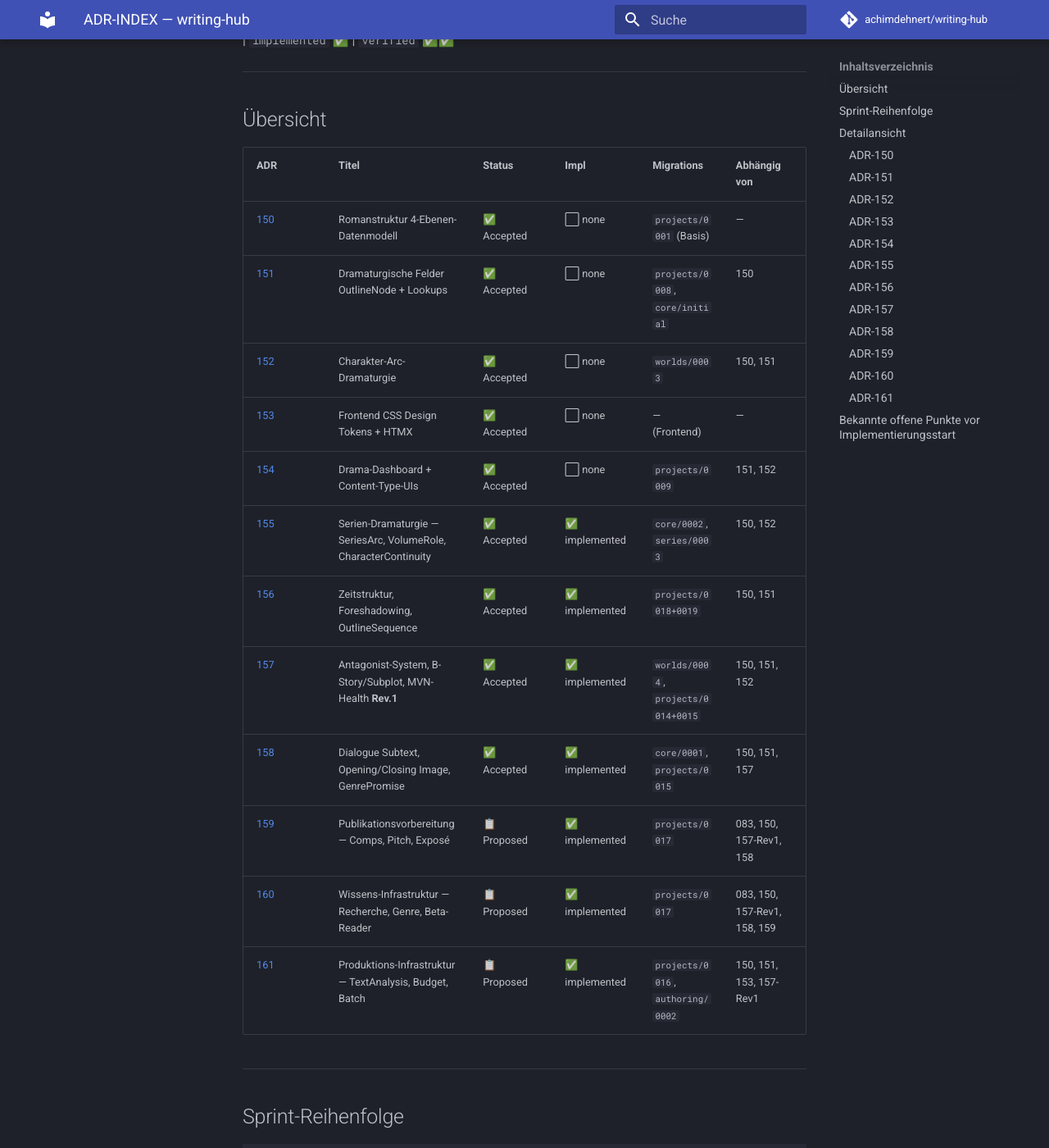
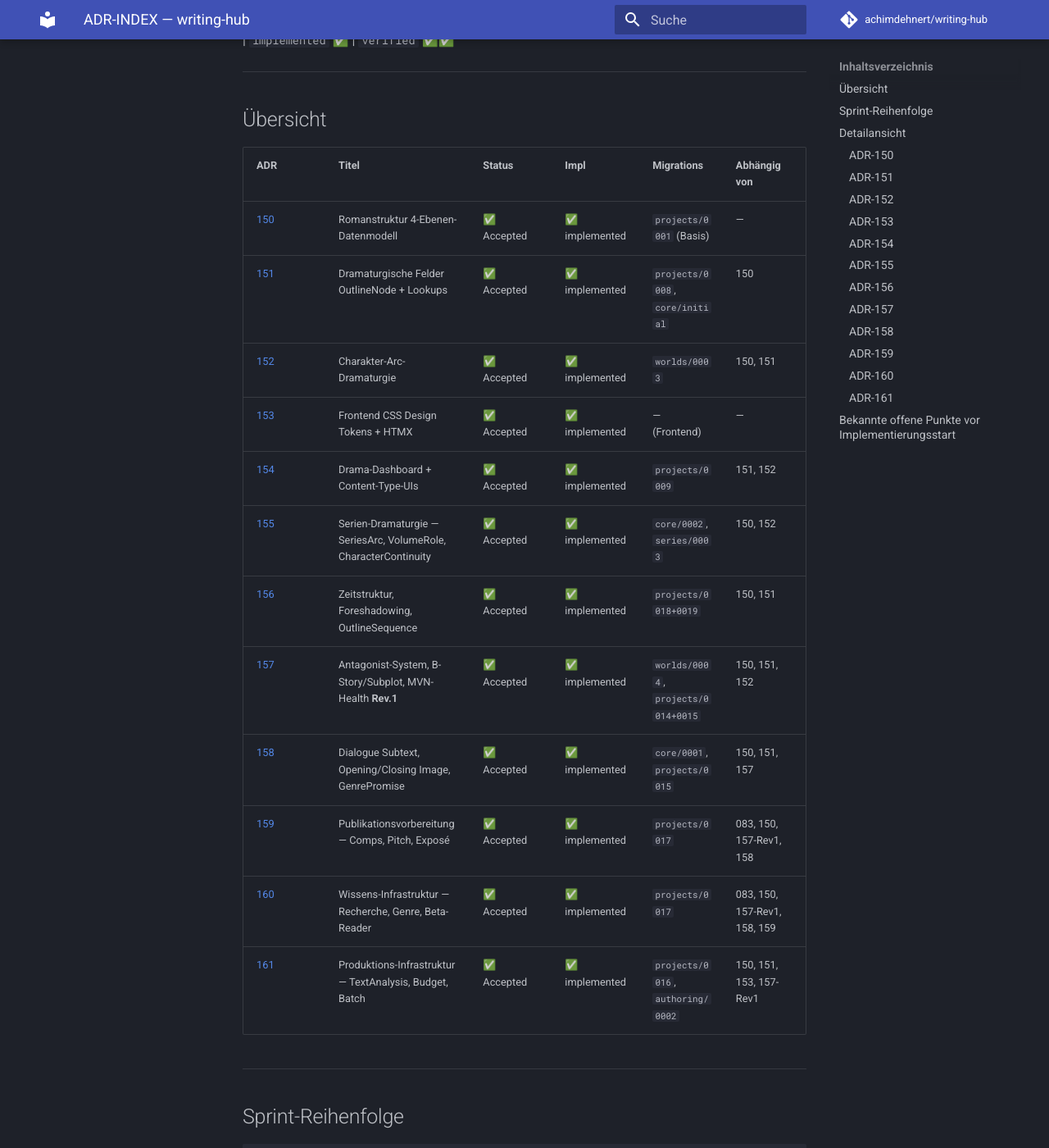
Before and after one commit to achimdehnert/writing-hub, an MkDocs documentation site: the page built from docs/adr/ADR-INDEX.md, in a window 1280 px wide and 1400 px high, scrolled down 268 px. Shown: the whole window at 82% size. Built offline with MkDocs 1.6.1 and Material for MkDocs 9.7.7, drawn with Linux system fonts in a browser that asks for light colours; comment, search, counter and statistics services are not loaded.

Commit message:
docs(adr): ADR-159+161 status→Accepted, impl→done; ADR-INDEX vollständig bereinigt
- ADR-159: Proposed→Accepted, none→done (Views+Templates implementiert)
- ADR-161: Proposed→Accepted, none→done (Views+Templates implementiert)
- ADR-INDEX: ADR-150-154 impl none→implemented (waren schon umgesetzt)
- Alle 12 ADRs (150-161) jetzt: Accepted + implemented

```diff
--- a/docs/adr/ADR-INDEX.md
+++ b/docs/adr/ADR-INDEX.md
@@ -12,18 +12,18 @@
 
 | ADR | Titel | Status | Impl | Migrations | Abhängig von |
 |-----|-------|--------|------|------------|--------------|
-| [150](#adr-150) | Romanstruktur 4-Ebenen-Datenmodell | ✅ Accepted | ⬜ none | `projects/0001` (Basis) | — |
-| [151](#adr-151) | Dramaturgische Felder OutlineNode + Lookups | ✅ Accepted | ⬜ none | `projects/0008`, `core/initial` | 150 |
-| [152](#adr-152) | Charakter-Arc-Dramaturgie | ✅ Accepted | ⬜ none | `worlds/0003` | 150, 151 |
-| [153](#adr-153) | Frontend CSS Design Tokens + HTMX | ✅ Accepted | ⬜ none | — (Frontend) | — |
-| [154](#adr-154) | Drama-Dashboard + Content-Type-UIs | ✅ Accepted | ⬜ none | `projects/0009` | 151, 152 |
+| [150](#adr-150) | Romanstruktur 4-Ebenen-Datenmodell | ✅ Accepted | ✅ implemented | `projects/0001` (Basis) | — |
+| [151](#adr-151) | Dramaturgische Felder OutlineNode + Lookups | ✅ Accepted | ✅ implemented | `projects/0008`, `core/initial` | 150 |
+| [152](#adr-152) | Charakter-Arc-Dramaturgie | ✅ Accepted | ✅ implemented | `worlds/0003` | 150, 151 |
+| [153](#adr-153) | Frontend CSS Design Tokens + HTMX | ✅ Accepted | ✅ implemented | — (Frontend) | — |
+| [154](#adr-154) | Drama-Dashboard + Content-Type-UIs | ✅ Accepted | ✅ implemented | `projects/0009` | 151, 152 |
 | [155](#adr-155) | Serien-Dramaturgie — SeriesArc, VolumeRole, CharacterContinuity | ✅ Accepted | ✅ implemented | `core/0002`, `series/0003` | 150, 152 |
 | [156](#adr-156) | Zeitstruktur, Foreshadowing, OutlineSequence | ✅ Accepted | ✅ implemented | `projects/0018+0019` | 150, 151 |
 | [157](#adr-157) | Antagonist-System, B-Story/Subplot, MVN-Health **Rev.1** | ✅ Accepted | ✅ implemented | `worlds/0004`, `projects/0014+0015` | 150, 151, 152 |
 | [158](#adr-158) | Dialogue Subtext, Opening/Closing Image, GenrePromise | ✅ Accepted | ✅ implemented | `core/0001`, `projects/0015` | 150, 151, 157 |
-| [159](#adr-159) | Publikationsvorbereitung — Comps, Pitch, Exposé | 📋 Proposed | ✅ implemented | `projects/0017` | 083, 150, 157-Rev1, 158 |
-| [160](#adr-160) | Wissens-Infrastruktur — Recherche, Genre, Beta-Reader | 📋 Proposed | ✅ implemented | `projects/0017` | 083, 150, 157-Rev1, 158, 159 |
-| [161](#adr-161) | Produktions-Infrastruktur — TextAnalysis, Budget, Batch | 📋 Proposed | ✅ implemented | `projects/0016`, `authoring/0002` | 150, 151, 153, 157-Rev1 |
+| [159](#adr-159) | Publikationsvorbereitung — Comps, Pitch, Exposé | ✅ Accepted | ✅ implemented | `projects/0017` | 083, 150, 157-Rev1, 158 |
+| [160](#adr-160) | Wissens-Infrastruktur — Recherche, Genre, Beta-Reader | ✅ Accepted | ✅ implemented | `projects/0017` | 083, 150, 157-Rev1, 158, 159 |
+| [161](#adr-161) | Produktions-Infrastruktur — TextAnalysis, Budget, Batch | ✅ Accepted | ✅ implemented | `projects/0016`, `authoring/0002` | 150, 151, 153, 157-Rev1 |
 
 ---
 
```
Also changed, not shown: docs/adr/ADR-159-publikationsvorbereitung.md (+3 -3 lines).
